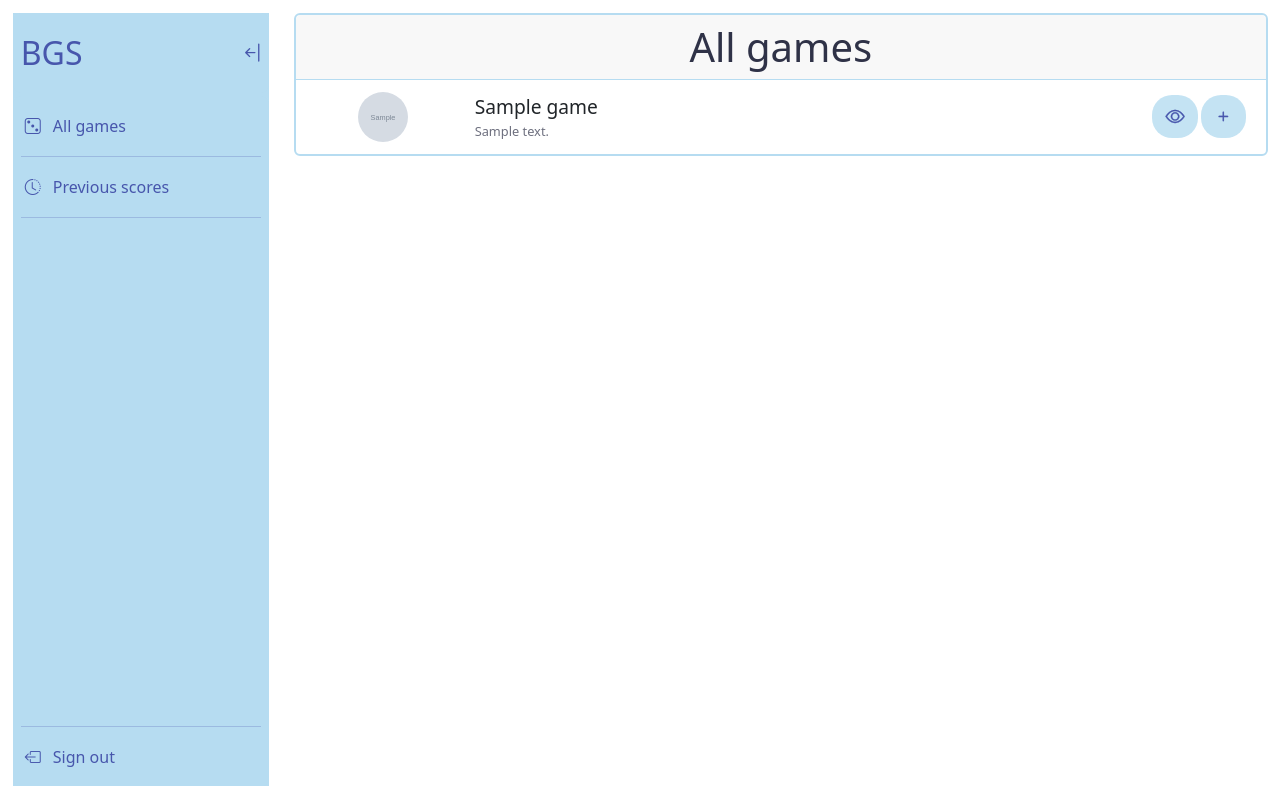
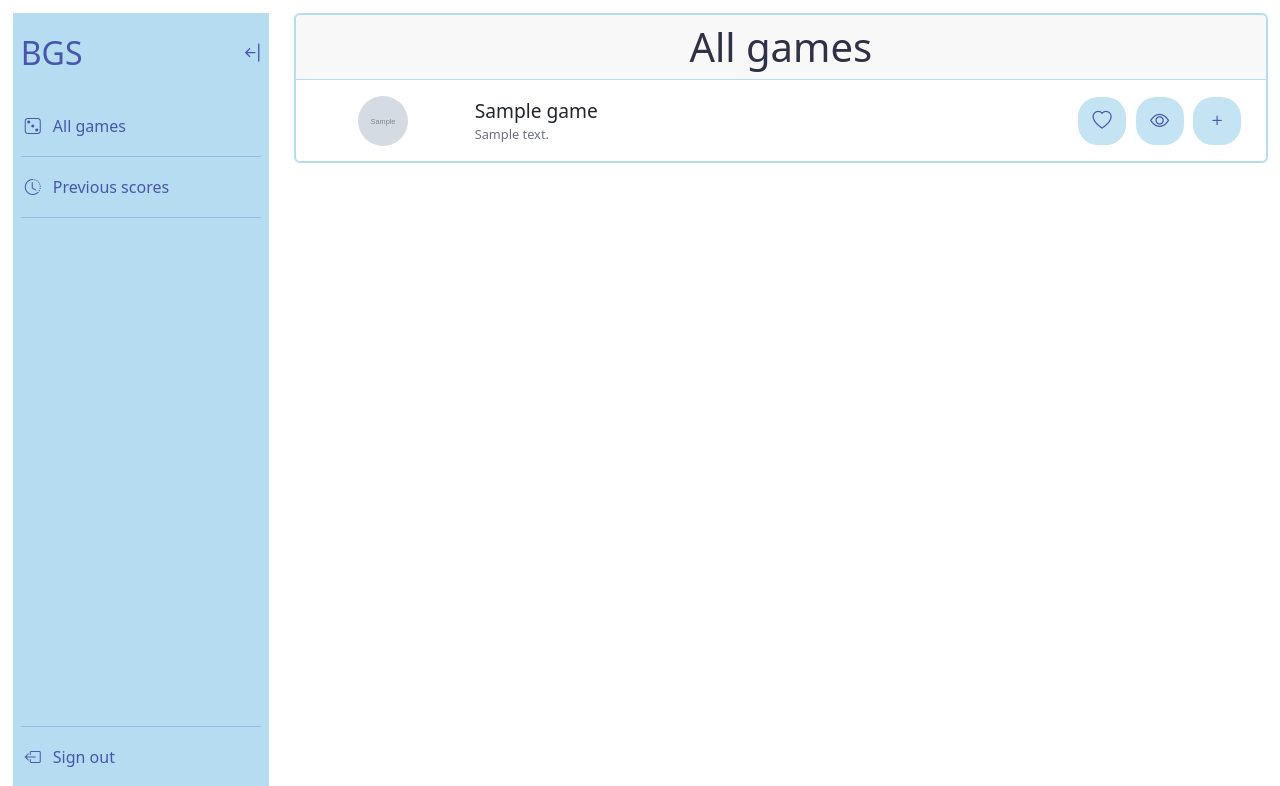
Before and after one commit to danielcaballero88/board-game-scoring, a Django app: page /scoring/games/list in a window 1280 px wide. Shown: the top 786 px of the page. Run offline with Django 5.2, Linux system fonts and the light colour scheme; a user stored in the database is signed in; tables that the repository leaves empty hold one stand-in row (values such as "Sample post"); grey boxes marked "Sample" are stand-in pictures; some libraries are stand-ins or nearby versions.

Commit message:
Add heart button

```diff
--- a/scoring/static/scoring/css/games_list.css
+++ b/scoring/static/scoring/css/games_list.css
@@ -12,15 +12,22 @@
   font-size: 0.8rem;
 }
 
-.actions .btn {
+.actions .button {
+  display: inline-block;
+  padding: 0.3rem;
+  width: 3rem;
+  height: 3rem;
   font-size: 1.2rem;
   border-radius: 20px;
   background-color: rgba(var(--primary-color), 0.8);
   color: rgba(var(--secondary-color), 1);
-}
+  cursor: pointer;
 
-.actions .btn:first-child {
-  margin-right: 0.2rem;
+  display: flex;
+  justify-content: center;
+  align-items: center;
+
+  margin: 0.3rem;
 }
 
 .actions .btn i {
--- a/scoring/templates/scoring/games_list.html
+++ b/scoring/templates/scoring/games_list.html
@@ -37,8 +37,11 @@
                     </div>
                     <div class="col d-flex flex-column justify-content-center">
                       <div class="actions w-100 d-flex flex-column justify-content-around flex-md-row justify-content-md-end">
-                        <a href="" class="btn"><i class="bi bi-eye"></i></a>
-                        <a href="" class="btn"><i class="bi bi-plus"></i></a>
+                        <div class="button like-button">
+                          <i class="bi bi-heart"></i>
+                        </div>
+                        <a href="" class="button action-button"><i class="bi bi-eye"></i></a>
+                        <a href="" class="button action-button"><i class="bi bi-plus"></i></a>
                       </div>
                     </div>
                   </div>
@@ -50,4 +53,18 @@
       </div>
     </div>
   </div>
+  <script>
+    "use strict";
+    const likeButtons = document.querySelectorAll('.like-button');
+    likeButtons.forEach(button => {
+      button.addEventListener('click', function() {
+        this.classList.toggle('liked');
+        // Select the icon element inside the button and remove the class `bi-heart`
+        // and add the class `bi-heart-fill`
+        const icon = this.querySelector('i');
+        icon.classList.toggle('bi-heart');
+        icon.classList.toggle('bi-heart-fill');
+      });
+    });
+  </script>
 {% endblock content_scoring %}
```
